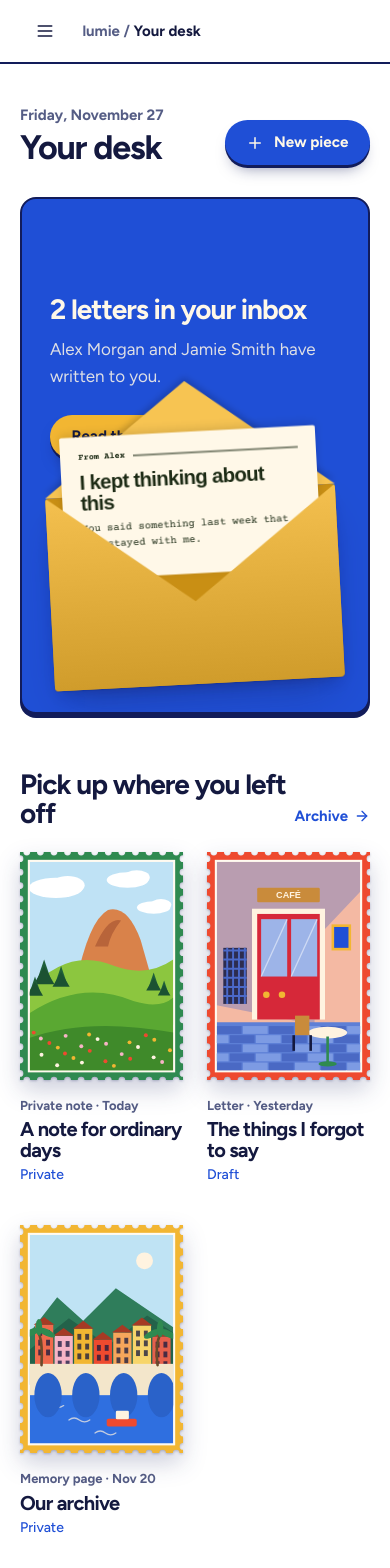
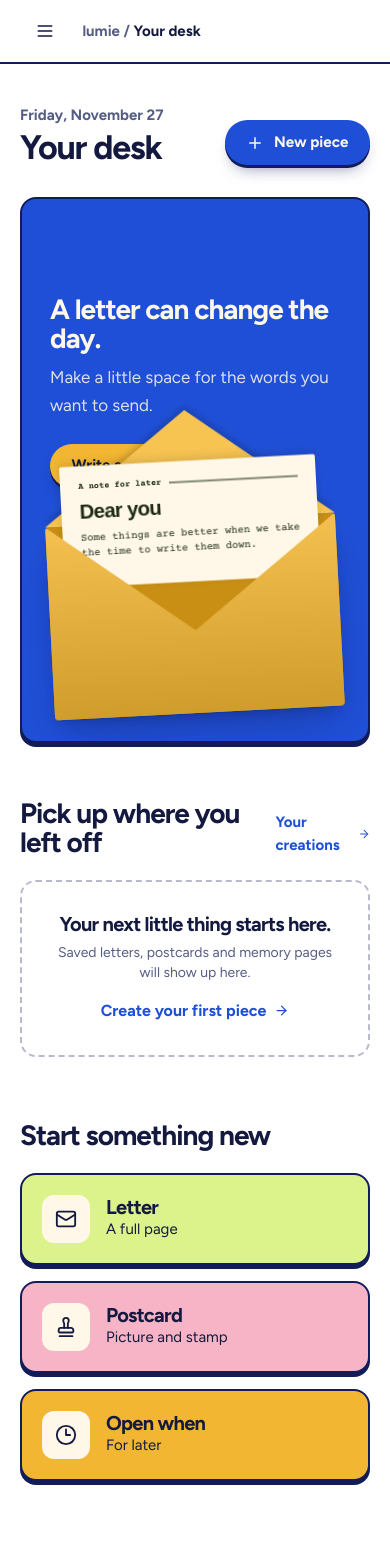
Before and after one commit to Wuraola-Adebisi/Lumie, a React (Vite) app: page /app in a window 390 px wide. Shown: the top 1568 px of the page. After the commit the page ends 1521 px from the top, so only its background shows below. Built offline with nearby package versions, Linux system fonts and the light colour scheme; a web font is replaced by a local one.

Commit message:
feat: show saved creations on dashboard

```diff
--- a/src/pages/DashboardPage.tsx
+++ b/src/pages/DashboardPage.tsx
@@ -1,9 +1,10 @@
 import { ArrowRight, ArrowUpRight, Clock3, Mail, Plus, Stamp as StampIcon } from 'lucide-react'
+import { useEffect, useState } from 'react'
 import { Link } from 'react-router-dom'
 import Envelope from '../components/mail/Envelope'
 import LetterSheet from '../components/mail/LetterSheet'
-import PieceCard from '../components/mail/PieceCard'
-import { recentCreations } from '../data/sampleData'
+import { getCreationExcerpt, getFormatLabel, listLocalCreations } from '../features/creations/localCreations'
+import type { StudioDocument } from '../features/studio/studioTypes'
 
 const quick = [
   { to: '/app/create?type=letter', icon: Mail, t: 'Letter', p: 'A full page', bg: 'bg-lime' },
@@ -13,6 +14,20 @@ const quick = [
 
 export default function DashboardPage() {
   const today = new Date().toLocaleDateString('en', { weekday: 'long', month: 'long', day: 'numeric' })
+  const [creations, setCreations] = useState<StudioDocument[]>(() => listLocalCreations())
+
+  useEffect(() => {
+    const refresh = () => setCreations(listLocalCreations())
+    window.addEventListener('storage', refresh)
+    window.addEventListener('focus', refresh)
+    return () => {
+      window.removeEventListener('storage', refresh)
+      window.removeEventListener('focus', refresh)
+    }
+  }, [])
+
+  const recent = creations.slice(0, 3)
+
   return (
     <div>
       <div className="flex flex-wrap items-end justify-between gap-4">
@@ -22,19 +37,35 @@ export default function DashboardPage() {
 
       <section className="mt-8 grid items-center gap-8 overflow-hidden rounded-2xl border-2 border-navy bg-cobalt p-7 pt-24 text-paper shadow-[0_4px_0_#121c5a] md:grid-cols-[1.1fr_1fr] md:p-10 md:pt-24">
         <div>
-          <h2 className="display text-[clamp(28px,4vw,42px)]">2 letters in your inbox</h2>
-          <p className="mt-3 max-w-[26rem] text-[17px] leading-relaxed text-paper/85">Alex Morgan and Jamie Smith have written to you.</p>
-          <Link to="/app/inbox" className="btn btn-saffron mt-6">Read them <ArrowUpRight size={17} /></Link>
+          <h2 className="display text-[clamp(28px,4vw,42px)]">A letter can change the day.</h2>
+          <p className="mt-3 max-w-[26rem] text-[17px] leading-relaxed text-paper/85">Make a little space for the words you want to send.</p>
+          <Link to="/app/create" className="btn btn-saffron mt-6">Write a letter <ArrowUpRight size={17} /></Link>
         </div>
         <div className="mx-auto w-[min(360px,100%)] -rotate-3">
-          <Envelope tone="gold" open><LetterSheet paper="cream" issue="From Alex" title="I kept thinking about this"><p>You said something last week that has stayed with me.</p></LetterSheet></Envelope>
+          <Envelope tone="gold" open><LetterSheet paper="cream" issue="A note for later" title="Dear you"><p>Some things are better when we take the time to write them down.</p></LetterSheet></Envelope>
         </div>
       </section>
 
-      <div className="mt-14 flex items-end justify-between"><h2 className="display text-[28px]">Pick up where you left off</h2><Link to="/app/archive" className="inline-flex items-center gap-1.5 text-[15px] font-bold text-cobalt hover:underline">Archive <ArrowRight size={16} /></Link></div>
-      <div className="mt-6 grid grid-cols-2 gap-x-6 gap-y-10 lg:grid-cols-3">
-        {recentCreations.map((item) => <PieceCard key={item.id} {...item} />)}
-      </div>
+      <div className="mt-14 flex items-end justify-between gap-4"><h2 className="display text-[28px]">Pick up where you left off</h2><Link to="/app/archive" className="inline-flex items-center gap-1.5 text-[15px] font-bold text-cobalt hover:underline">Your creations <ArrowRight size={16} /></Link></div>
+      {recent.length > 0 ? (
+        <div className="mt-6 grid gap-4 sm:grid-cols-2 lg:grid-cols-3">
+          {recent.map((item, index) => (
+            <Link key={item.id} to={`/app/create?draft=${encodeURIComponent(item.id)}`} className={`rounded-xl border border-navy/10 p-5 shadow-sm transition-transform hover:-translate-y-1 ${['bg-tomato/20', 'bg-lilac/40', 'bg-saffron/30'][index]}`}>
+              <div className="flex justify-between gap-3 text-[12px] text-muted"><span>{getFormatLabel(item.format)}</span><span>{new Date(item.updatedAt).toLocaleDateString(undefined, { day: 'numeric', month: 'short' })}</span></div>
+              <div className="my-7 flex h-16 items-center justify-center rounded-lg bg-white/60"><span className="display text-2xl text-cobalt">✉</span></div>
+              <h3 className="display text-xl">{item.name}</h3>
+              <p className="mt-2 line-clamp-2 text-sm leading-relaxed text-muted">{getCreationExcerpt(item)}</p>
+              <div className="mt-5 flex items-center justify-between border-t border-navy/15 pt-3 text-xs font-semibold text-muted"><span>Saved on this device</span><ArrowUpRight size={15}/></div>
+            </Link>
+          ))}
+        </div>
+      ) : (
+        <div className="mt-6 rounded-2xl border-2 border-dashed border-navy/30 p-8 text-center">
+          <h3 className="display text-xl">Your next little thing starts here.</h3>
+          <p className="mt-2 text-sm text-muted">Saved letters, postcards and memory pages will show up here.</p>
+          <Link to="/app/create" className="mt-4 inline-flex items-center gap-2 font-bold text-cobalt">Create your first piece <ArrowRight size={15}/></Link>
+        </div>
+      )}
 
       <h2 className="display mt-16 text-[28px]">Start something new</h2>
       <div className="mt-6 grid gap-4 sm:grid-cols-3">
```
